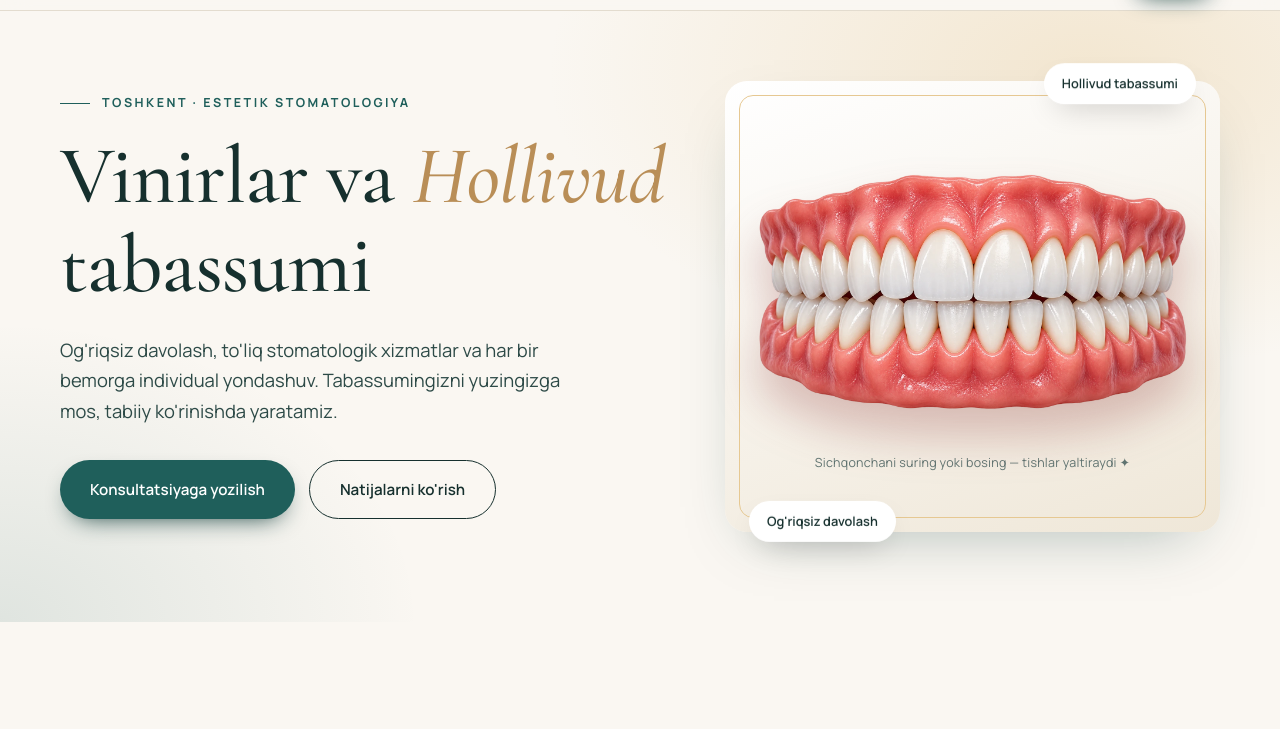
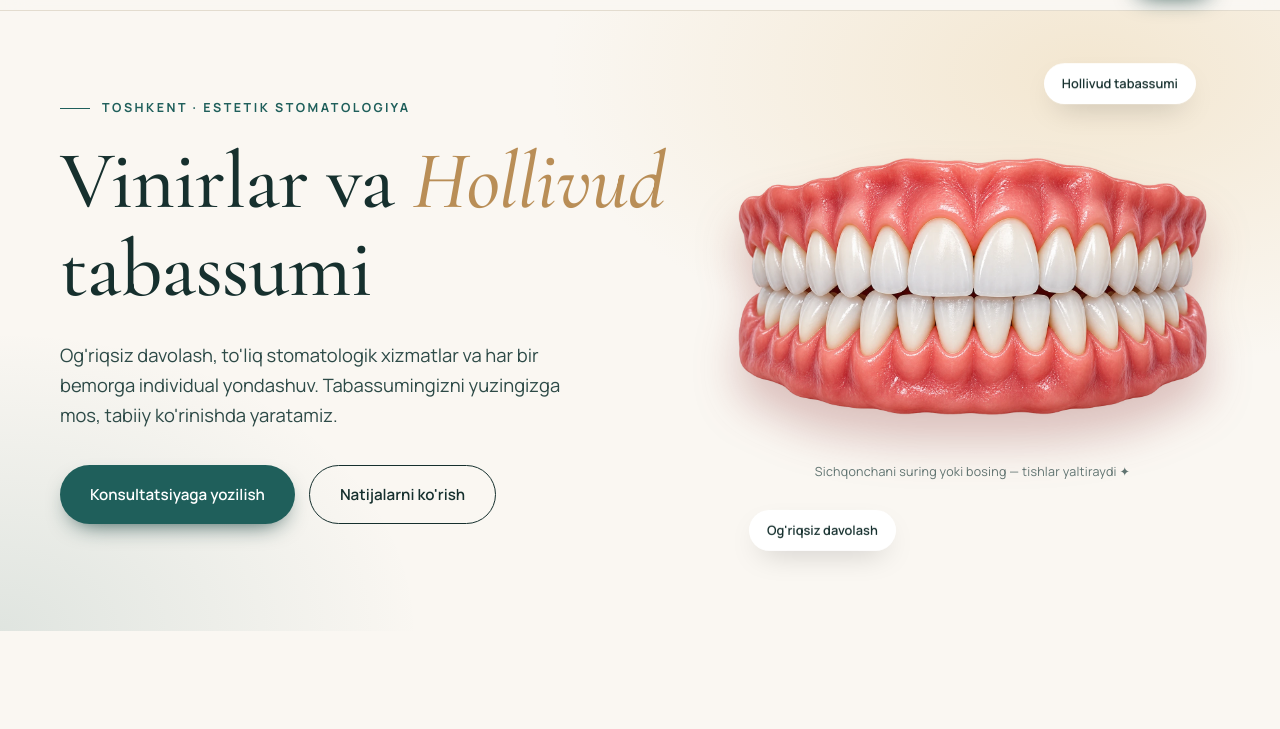
Before and after one commit to theyouseff/aesthetic_stomatology, a plain HTML site: page index.html in a window 1280 px wide. Shown: the part 62-791 px from the top of the page. Drawn offline with nearby package versions, Linux system fonts and the light colour scheme.

Commit message:
Remove hero card frame
Co-Authored-By: Claude Sonnet 5.5 <noreply@anthropic.com>

```diff
--- a/styles.css
+++ b/styles.css
@@ -72,8 +72,7 @@ em{font-style:italic;color:var(--gold)}
 .hero__facts{display:flex;gap:40px;margin-top:48px;padding-top:28px;border-top:1px solid var(--line)}
 .hero__facts b{display:block;font-family:var(--serif);font-size:2.2rem;font-weight:600;color:var(--teal);line-height:1}
 .hero__facts span{font-size:.85rem;color:var(--muted)}
-.hero__card{position:relative;background:linear-gradient(160deg,#fff,#efe7d8);border-radius:var(--radius);padding:34px;box-shadow:var(--shadow);padding:60px 22px 90px;display:grid;place-items:center;transform-style:preserve-3d;transition:transform .25s ease-out;will-change:transform;touch-action:pan-y;cursor:crosshair}
-.hero__card::before{content:"";position:absolute;inset:14px;border:1px solid var(--gold-l);border-radius:calc(var(--radius) - 8px)}
+.hero__card{position:relative;padding:34px;padding:40px 0 90px;display:grid;place-items:center;transform-style:preserve-3d;transition:transform .25s ease-out;will-change:transform;touch-action:pan-y;cursor:crosshair}
 .chip{position:absolute;background:#fff;border-radius:99px;padding:10px 18px;font-size:.8rem;font-weight:600;box-shadow:0 12px 30px -12px rgba(0,0,0,.25);animation:float 6s ease-in-out infinite}
 .chip--a{top:-16px;right:24px}
 .chip--b{bottom:-16px;left:24px;animation-delay:-3s}
```
